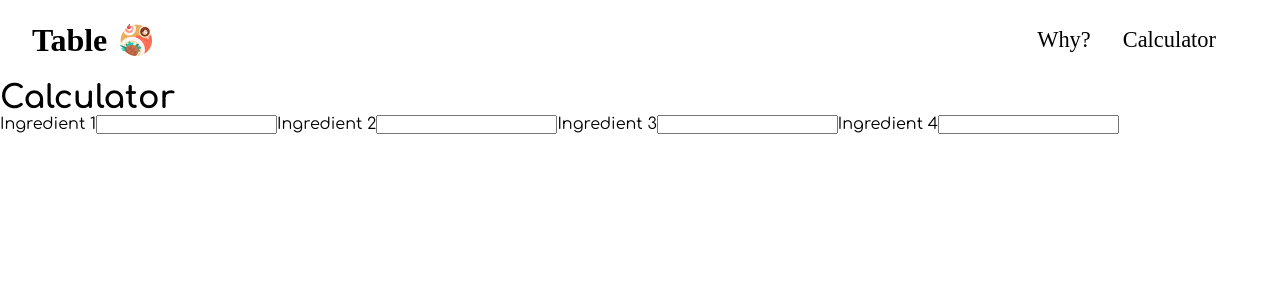
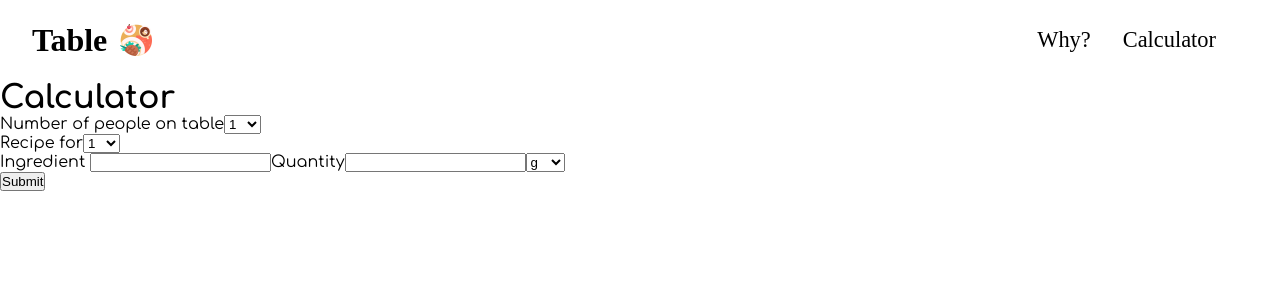
Before and after one commit to webdiego/Table, a React (Create React App) app: page /calculator in a window 1280 px wide. Shown: the top 300 px of the page. Built offline with nearby package versions, Linux system fonts and the light colour scheme; a web font is replaced by a local one.

Commit message:
calculator jsx

```diff
--- a/src/Components/Header.js
+++ b/src/Components/Header.js
@@ -3,7 +3,6 @@ import GamberoRosso from '../img/gambero-rosso2.png'
 import Michelin from '../img/MichelinStar.svg.png'
 import SlowFood from '../img/slow-food.svg'
 import {Link} from 'react-router-dom'
-import {useState} from 'react'
 const Header = () => {
 
   return (
--- a/src/pages/Calculator.js
+++ b/src/pages/Calculator.js
@@ -1,21 +1,84 @@
+import { useState } from "react";
 const Calculator = () => {
+  const [number, setNumber] = useState(1);
+  const [ingredientName, setIngredientName] = useState("");
+  const [ingredientQuantity, setIngredientQuantity] = useState();
+  const [mass, setMass] = useState("g");
+  const [recipe, setRecipe] = useState({});
+  const handleSubmit = (e) => {
+    e.preventDefault();
+    setRecipe({ number, ingredientName, mass, ingredientQuantity });
+    if (number === 2) {
+      recipe.ingredientQuantity = recipe.ingredientQuantity * 2;
+    }
+    console.log(recipe);
+  };
+
   return (
     <div>
       <div className="calculator">
-      <h1>Calculator</h1>
+        <h1>Calculator</h1>
 
-      <label htmlFor="">Ingredient 1</label>
-      <input type="text"/>
-      <label htmlFor="">Ingredient 2</label>
-      <input type="text"/>
-      <label htmlFor="">Ingredient 3</label>
-      <input type="text"/>
-      <label htmlFor="">Ingredient 4</label>
-      <input type="text"/>
+        <form className="calculator-form" onSubmit={handleSubmit}>
+          <div className="calculator-people">
+            <label>Number of people on table</label>
+            <select value={number} onChange={(e) => setNumber(+e.target.value)}>
+              <option value="1">1</option>
+              <option value="2">2</option>
+              <option value="3">3</option>
+              <option value="4">4</option>
+              <option value="5">5</option>
+              <option value="6">6</option>
+              <option value="7">7</option>
+              <option value="8">8</option>
+              <option value="9">9</option>
+              <option value="10">10</option>
+            </select>
+          </div>
+          <div className="calculator-people">
+            <label>Recipe for</label>
+            <select value={number} onChange={(e) => setNumber(+e.target.value)}>
+              <option value="1">1</option>
+              <option value="2">2</option>
+              <option value="3">3</option>
+              <option value="4">4</option>
+              <option value="5">5</option>
+              <option value="6">6</option>
+              <option value="7">7</option>
+              <option value="8">8</option>
+              <option value="9">9</option>
+              <option value="10">10</option>
+            </select>
+          </div>
 
+
+          <div className="ingredients">
+            <div className="ingredient-1">
+              <label>Ingredient </label>
+              <input
+                type="text"
+                onChange={(e) => setIngredientName(e.target.value)}
+                required
+              />
+
+              <label>Quantity</label>
+              <input
+                onChange={(e) => setIngredientQuantity(+e.target.value)}
+                min="0"
+                max="1000"
+              />
+              <select value={mass} onChange={(e) => setMass(e.target.value)}>
+                <option value="g">g</option>
+                <option value="Kg">Kg</option>
+              </select>
+            </div>
+          </div>
+
+          <button>Submit</button>
+        </form>
       </div>
     </div>
-   );
-}
+  );
+};
 
 export default Calculator;
--- a/src/style/_why.scss
+++ b/src/style/_why.scss
@@ -17,7 +17,7 @@
 
  }
   &-description{
-  width: 40%;
+  width: 50rem;
   padding: 4rem;
   line-height: 3rem;
   margin-right: 10rem;
@@ -33,6 +33,7 @@
 }
 
 .why-balls{
+
   flex: 1;
   &-1{
     z-index: -2;
@@ -41,6 +42,7 @@
     width: 40rem;
     background-color: rgb(255, 196, 0);
     border-radius: 50%;
+    transform: translateY(-5rem);
   }
   &-2{
     z-index: -1;
```
